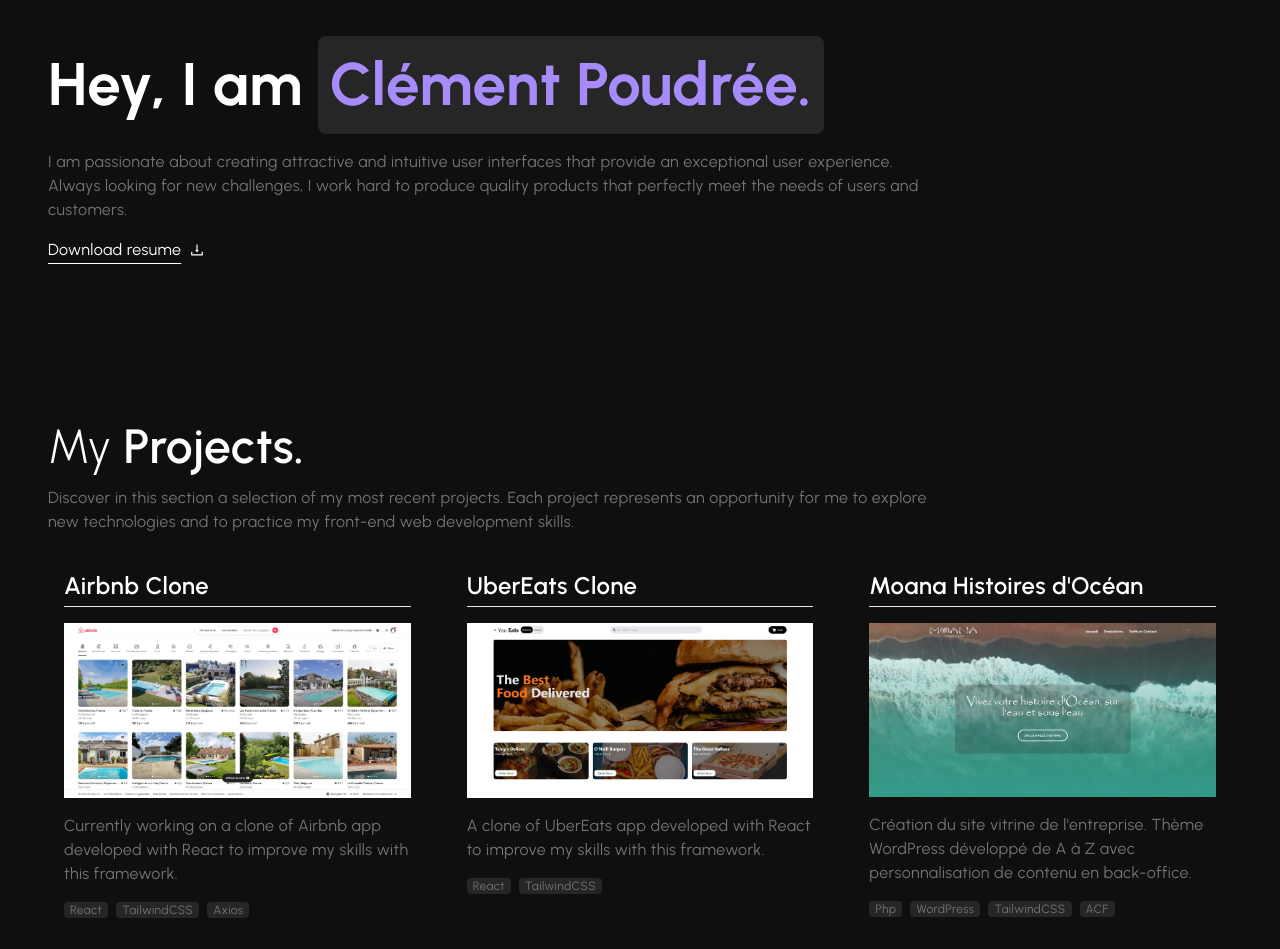
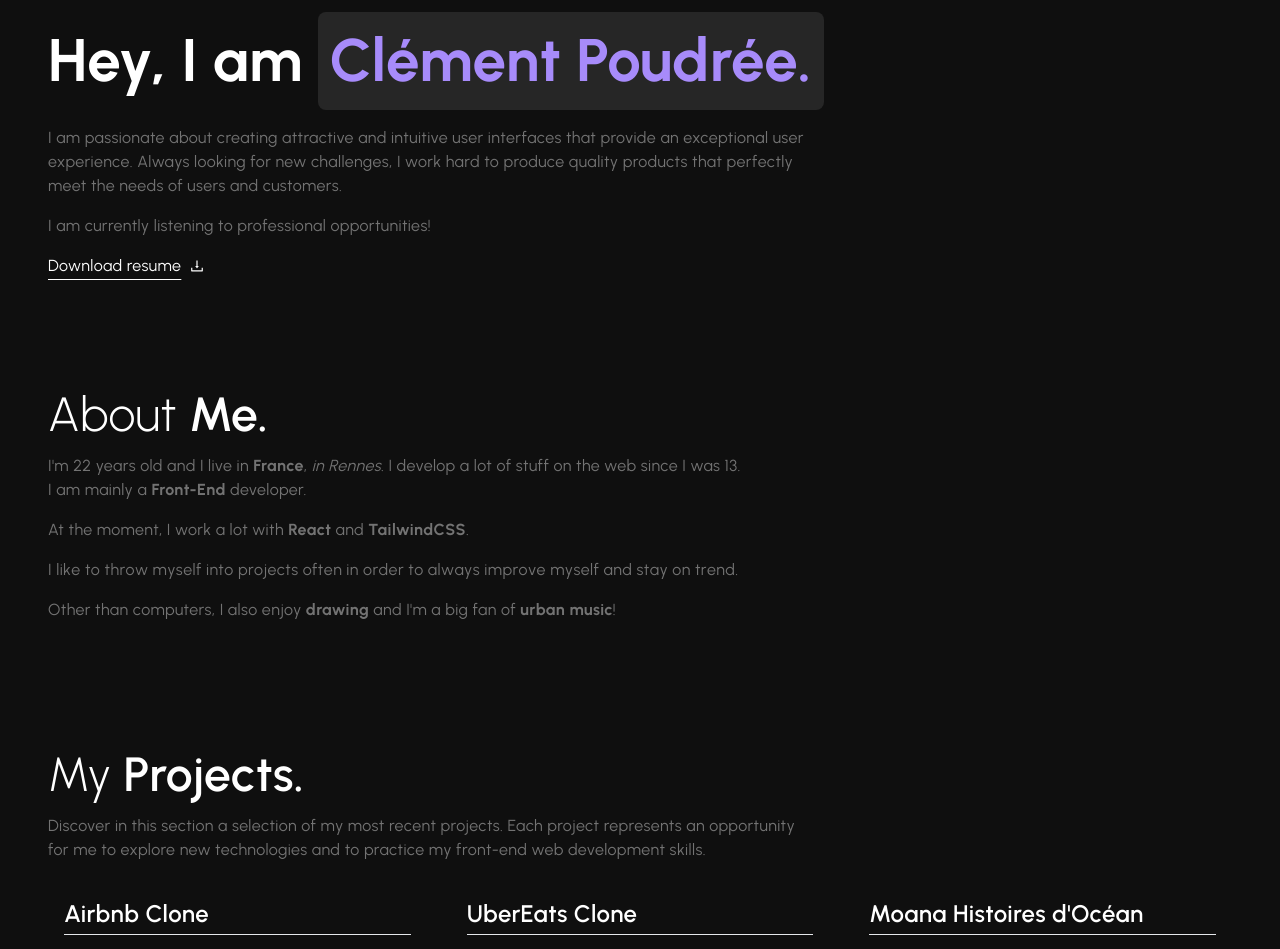
Before and after one commit to MRK4/portfolio-react, a Next.js app: page / in a window 1280 px wide. Shown: the part 140-1089 px from the top of the page. Built offline with nearby package versions, Linux system fonts and the light colour scheme.

Commit message:
Added About Me section & animation on project hover

```diff
--- /dev/null
+++ b/components/AboutMe.jsx
@@ -0,0 +1,30 @@
+import React from 'react'
+import Fade from 'react-reveal/Fade'
+
+function AboutMe() {
+  return (
+    <section id="bio" className="py-8 md:py-14">
+      <h2>
+        <span className="font-light">About</span> Me.
+      </h2>
+
+      <Fade cascade>
+        <p className="max-w-3xl my-4">
+        I&apos;m 22 years old and I live in <strong>France</strong>, <i>in Rennes</i>. I develop a lot of stuff on the web since I was 13.
+        <br />I am mainly a <strong>Front-End</strong> developer.
+        </p>
+        <p className="max-w-3xl my-4">
+        At the moment, I work a lot with <strong>React</strong> and <strong>TailwindCSS</strong>.
+        </p>
+        <p className="max-w-3xl my-4">
+        I like to throw myself into projects often in order to always improve myself and stay on trend.
+        </p>
+        <p className="max-w-3xl my-4">
+        Other than computers, I also enjoy <strong>drawing</strong> and I'm a big fan of <strong>urban music</strong>!
+        </p>
+      </Fade>
+    </section>
+  )
+}
+
+export default AboutMe
--- a/components/HeroBanner.jsx
+++ b/components/HeroBanner.jsx
@@ -1,14 +1,14 @@
 import React from 'react'
 import { AiOutlineDownload } from 'react-icons/ai'
-import { HiOutlineLocationMarker } from 'react-icons/hi'
 
 function HeroBanner() {
   return (
-    <section className="py-8 md:py-20" id="bio">
+    <section className="py-8 md:py-14">
       <h1 className='leading-relaxed'>
         Hey, I am <span className='inline-block px-3 rounded-lg text-violet-400 bg-neutral-800'>Clément Poudrée.</span>
       </h1>
-      <p className='max-w-4xl my-4'>I am passionate about creating attractive and intuitive user interfaces that provide an exceptional user experience. Always looking for new challenges, I work hard to produce quality products that perfectly meet the needs of users and customers.</p>
+      <p className='max-w-3xl my-4'>I am passionate about creating attractive and intuitive user interfaces that provide an exceptional user experience. Always looking for new challenges, I work hard to produce quality products that perfectly meet the needs of users and customers.</p>
+      <p className='max-w-3xl my-4'>I am currently listening to professional opportunities!</p>
       <a className='inline-flex items-center underline transition w-fit gap-x-2 underline-offset-8 hover:text-violet-400' href="./Clement_Poudree_Resume.pdf" download>Download resume <AiOutlineDownload /></a>
     </section>
   )
--- a/components/Navbar.jsx
+++ b/components/Navbar.jsx
@@ -23,7 +23,7 @@
   };
 
   return (
-    <header className='shadow-lg shadow-[#0F0F0F]/50 bg-[#0F0F0F]/50 z-50 fixed top-0 w-full p-4 lg:px-12 antialiased backdrop-blur'>
+    <header className='shadow-lg shadow-[#0F0F0F]/50 bg-[#0F0F0F]/50 z-50 fixed top-0 w-full p-4 lg:px-12 antialiased backdrop-blur-sm'>
         <nav className='flex items-center justify-between text-lg md:text-xl'>
           <ul className='flex items-center font-bold gap-x-4'>
             <li><a className='transition hover:text-violet-400 hover:underline underline-offset-8' href="#bio">Bio</a></li>
--- a/components/ProjectsContainer.jsx
+++ b/components/ProjectsContainer.jsx
@@ -1,8 +1,8 @@
-import React, { useState, useEffect } from "react";
-import Image from "next/image";
-import { TbArrowUpRight } from "react-icons/tb";
-import projetsData from "../data/projets.json";
-import Fade from 'react-reveal/Fade';
+import React, { useState, useEffect } from "react"
+import Image from "next/image"
+import { TbArrowUpRight } from "react-icons/tb"
+import projetsData from "../data/projets.json"
+import Fade from 'react-reveal/Fade'
 
 function ProjectsContainer() {
   const [projets, setProjets] = useState([]);
@@ -12,11 +12,11 @@
     setProjets(projetsData.projets);
   }, []);
   return (
-    <section className="py-8 md:py-20" id="projects">
+    <section className="py-8 md:py-14" id="projects">
       <h2>
         <span className="font-light">My</span> Projects.
       </h2>
-      <p className="max-w-4xl my-4">
+      <p className="max-w-3xl my-4">
       Discover in this section a selection of my most recent projects. Each project represents an opportunity for me to explore new technologies and to practice my front-end web development skills.
       </p>
 
@@ -31,7 +31,7 @@
                 href={projet.link}
                 target="_blank"
                 >
-                  <h3>{projet.nom}</h3>
+                  <h3 className="transition group-hover:translate-x-2">{projet.nom}</h3>
                   <TbArrowUpRight className="hidden w-auto h-6 transition group-hover:block" />
                 </a>
                 <Image
--- a/components/SocialMedias.jsx
+++ b/components/SocialMedias.jsx
@@ -3,7 +3,7 @@
 
 function SocialMedias() {
   return (
-    <section className='flex items-center justify-center py-20'>
+    <section className='flex items-center justify-center py-14'>
         <ol className='flex items-center justify-around w-full max-w-sm text-3xl'>
             <li className='hover:text-violet-400'>
                 <a target="_blank" href="https://www.linkedin.com/in/clementpdr/"><AiFillLinkedin /></a>
--- a/data/projets.json
+++ b/data/projets.json
@@ -26,7 +26,7 @@
       {
         "id": 3,
         "nom": "Moana Histoires d'Océan",
-        "description": "Création du site vitrine de l'entreprise. Thème WordPress développé de A à Z avec personnalisation de contenu en back-office.",
+        "description": "Creation of the company's showcase website. WordPress theme developed from scratch with content customization in the back office.",
         "image": "moanahistoiresdocean.jpg",
         "link": "https://www.moanahistoiresdocean.com",
         "stack": [
@@ -39,7 +39,7 @@
       {
         "id": 4,
         "nom": "Fireservice",
-        "description": "Création du site vitrine de l'entreprise. Thème WordPress développé de A à Z avec personnalisation de contenu en back-office.",
+        "description": "Creation of the company's showcase website. WordPress theme developed from scratch with content customization in the back office.",
         "image": "fireservice.jpg",
         "link": "https://www.fireservice.fr",
         "stack": [
--- a/pages/index.js
+++ b/pages/index.js
@@ -1,16 +1,16 @@
+import AboutMe from '@/components/AboutMe'
 import Footer from '@/components/Footer'
 import HeroBanner from '@/components/HeroBanner'
 import Navbar from '@/components/Navbar'
 import ProjectsContainer from '@/components/ProjectsContainer'
 import SocialMedias from '@/components/SocialMedias'
 import Head from 'next/head'
-import Image from 'next/image'
 
 export default function Home() {
   return (
     <>
       <Head>
-        <title>Clément Poudrée</title>
+        <title>Clément Poudrée | Développeur Web</title>
         <meta name="description" content="Développeur web front-end Rennais" />
         <meta name="viewport" content="width=device-width, initial-scale=1" />
         <link rel="icon" href="/favicon.ico" />
@@ -18,6 +18,7 @@
       <Navbar/>
       <main className='px-4 pt-24 pb-12 antialiased lg:px-12'>
         <HeroBanner/>
+        <AboutMe />
         <ProjectsContainer />
         <section className='text-center'>
           <i>More stuff to come soon!</i>
--- a/styles/globals.css
+++ b/styles/globals.css
@@ -32,6 +32,6 @@
   }
 
   ::selection {
-   @apply bg-violet-400 text-white;
+    @apply bg-neutral-800 text-violet-400;
   }
 }
```
